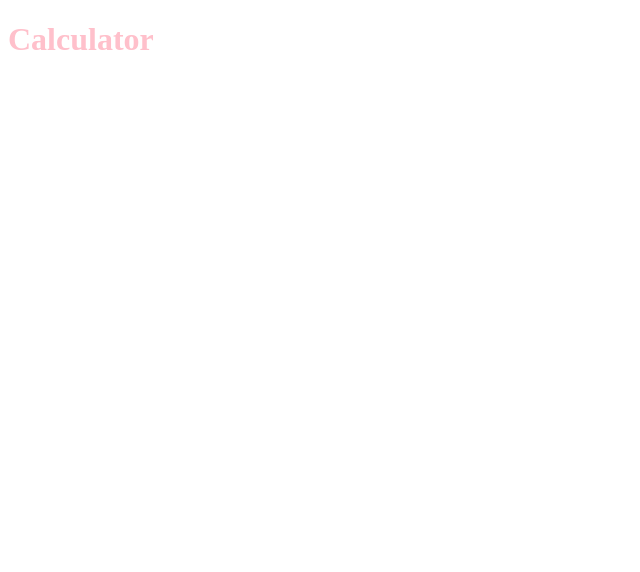
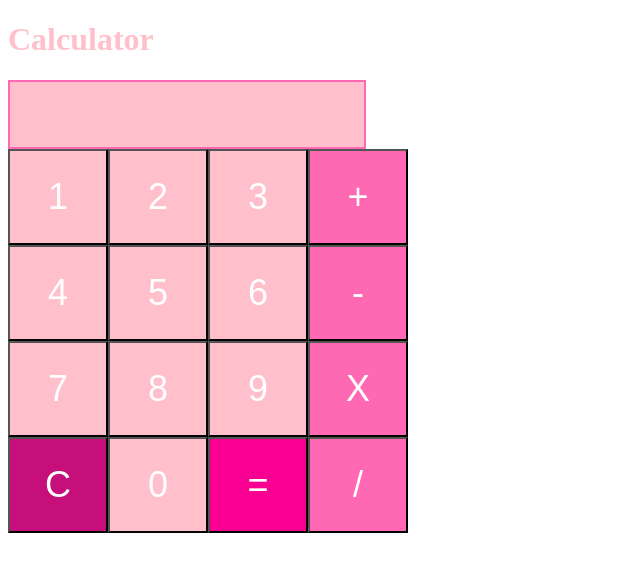
Before and after one commit to KJWilliamson/javascript-calculator, a plain HTML site: page index.html in a window 1280 px wide. Shown: the whole page, without its empty margins (0-640 px from the left). Drawn offline with Linux system fonts and the light colour scheme.

Commit message:
changed colors on design

```diff
--- a/index.html
+++ b/index.html
@@ -12,6 +12,33 @@
     <body>
         <h1>Calculator</h1>
 
+
+    <section class="container">
+        <div class="display"></div>
+    </section>
+
+    <section class="buttons">
+        <button class="btn-number">1</button>
+        <button class="btn-number">2</button>
+        <button class="btn-number">3</button>
+        <button class="btn-operator">+</button>
+        <button class="btn-number">4</button>
+        <button class="btn-number">5</button>
+        <button class="btn-number">6</button>
+        <button class="btn-operator">-</button>
+        <button class="btn-number">7</button>
+        <button class="btn-number">8</button>
+        <button class="btn-number">9</button>
+        <button class="btn-operator">X</button>
+        <button class="btn-clear">C</button>
+        <button class="btn-number">0</button>
+        <button class="btn-equals">=</button>
+        <button class="btn-operator">/</button>
+
+    </section>
+
+
+
         <script src="script.js" async defer></script>
     </body>
 </html>
--- a/style.css
+++ b/style.css
@@ -1,3 +1,52 @@
 h1 {
-    color: pink;
+  color: pink;
 }
+
+section > .container {
+  background: pink;
+  width: max-content;
+  margin: auto;
+  border: 2px solid hotpink;
+}
+
+.display{
+  width: 28%;
+  background-color: pink;
+  height: 65px;
+  font-size: 48px;
+  display: flex;
+  justify-content: flex-end;
+  border: 2px solid hotpink;
+}
+
+.buttons {
+  max-width: 400px;
+  display:flex;
+  flex-wrap: wrap;
+}
+
+button{
+  flex: 1 25%;
+  padding: 25px;
+  font-size: 36px;
+}
+
+.btn-number {
+  color: white;
+background-color: pink;
+}
+
+.btn-operator {
+  color: white;
+  background-color: hotpink;
+}
+
+.btn-equals {
+  color: white;
+background-color: #f90093;
+}
+
+.btn-clear {
+  color: white;
+ background-color: #c60f7b;
+}
```
Also changed, not shown: script.js (+8 -0 lines).
